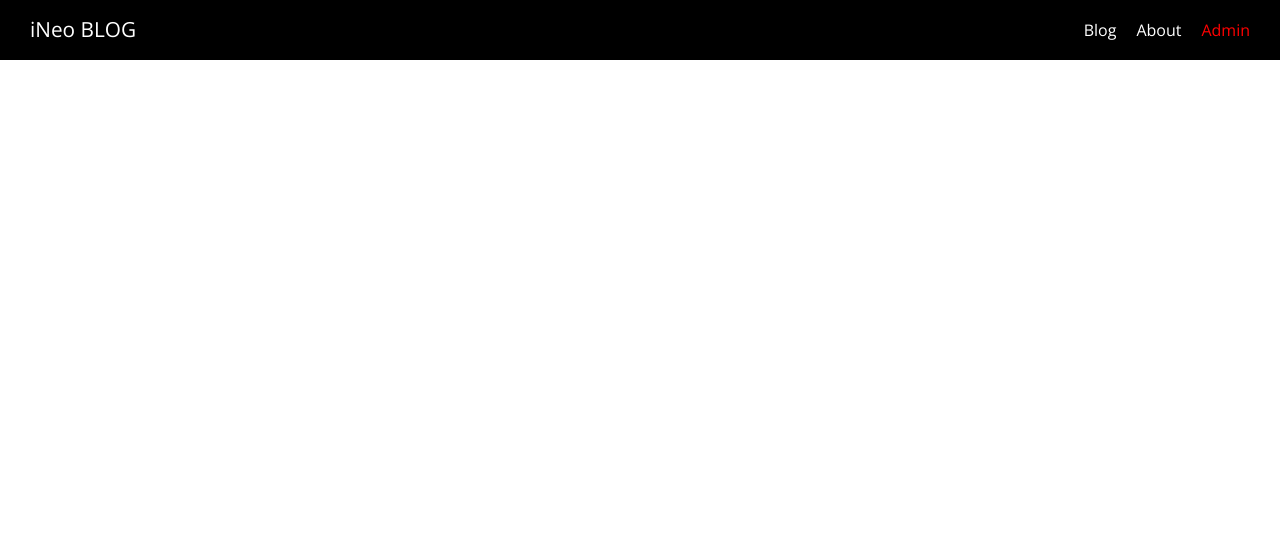
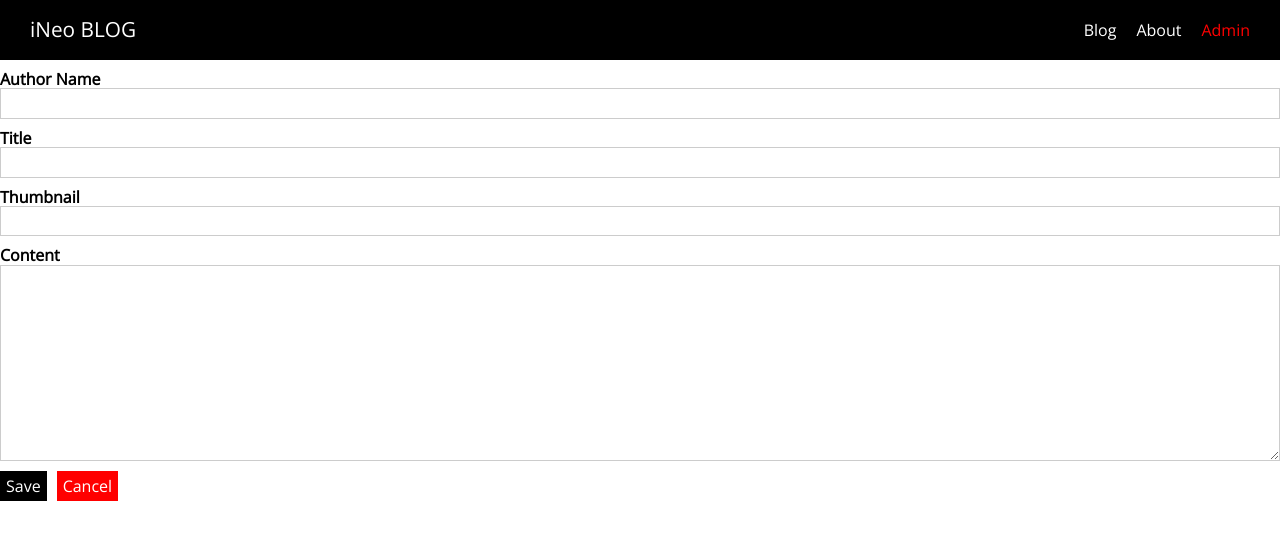
Before and after one commit to hoangbaovu/nuxtjs-training, a Nuxt app in the folder nuxt-course/: page /admin/new-post in a window 1280 px wide. Shown: the top 540 px of the page. Built offline with nearby package versions, Linux system fonts and the light colour scheme.

Commit message:
Lesson_31._Creating_an_Admin_Section

```diff
--- /dev/null
+++ b/nuxt-course/components/UI/AppButton.vue
@@ -0,0 +1,63 @@
+<template>
+  <button
+    class="button"
+    :class="btnStyle"
+    v-bind="$attrs"
+    v-on="$listeners"><slot /></button>
+</template>
+
+<script>
+export default {
+  name: 'AppButton',
+  props: {
+    btnStyle: {
+      type: String,
+      default: ''
+    }
+  }
+}
+</script>
+
+
+<style scoped>
+.button {
+  font: inherit;
+  background-color: black;
+  color: white;
+  padding: 5px;
+  cursor: pointer;
+  border: 1px solid black;
+}
+
+.button:hover,
+.button:active {
+  background-color: rgb(51, 51, 51);
+  border: 1px solid black;
+}
+
+.inverted {
+  background-color: white;
+  color: black;
+  border: 1px solid transparent;
+}
+
+.inverted:hover,
+.inverted:active {
+  color: #ccc;
+  background-color: white;
+  border: 1px solid transparent;
+}
+
+.cancel {
+  background-color: red;
+  color: white;
+  border: 1px solid transparent;
+}
+
+.cancel:hover,
+.cancel:active {
+  background-color: salmon;
+  border: 1px solid transparent;
+  color: white;
+}
+</style>
--- /dev/null
+++ b/nuxt-course/components/UI/AppControlInput.vue
@@ -0,0 +1,58 @@
+<template>
+  <div class="input-control">
+    <label><slot /></label>
+    <input
+      v-if="controlType === 'input'"
+      v-bind="$attrs"
+      :value="value"
+      @input="$emit('input', $event.target.value)">
+    <textarea
+      v-if="controlType === 'textarea'"
+      rows="10"
+      :value="value"
+      @input="$emit('input', $event.target.value)"></textarea>
+  </div>
+</template>
+
+<script>
+export default {
+  name: 'AppInputControl',
+  props: {
+    controlType: {
+      type: String,
+      default: 'input'
+    },
+    value: {
+      type: String,
+      default: ''
+    }
+  }
+}
+</script>
+
+<style scoped>
+.input-control {
+  margin: 10px 0;
+}
+
+.input-control label {
+  display: block;
+  font-weight: bold;
+}
+
+.input-control input,
+.input-control textarea {
+  display: block;
+  width: 100%;
+  box-sizing: border-box;
+  font: inherit;
+  border: 1px solid #ccc;
+  padding: 5px;
+}
+
+.input-control input:focus,
+.input-control textarea:focus {
+  background-color: #eee;
+  outline: none;
+}
+</style>
--- /dev/null
+++ b/nuxt-course/pages/admin/index.vue
@@ -0,0 +1,37 @@
+<template>
+  <div class="admin-page">
+    <section class="new-post">
+      <button @click="$router.push('/admin/new-post')">Create Post</button>
+    </section>
+    <section class="existing-posts">
+      <h1>Existing</h1>
+      <PostList />
+    </section>
+  </div>
+</template>
+
+<script>
+import PostList from '@/components/Posts/Postlist'
+
+export default {
+  components: {
+    PostList
+  }
+}
+</script>
+
+<style scoped>
+  .admin-page {
+    padding: 20px;
+  }
+
+  .new-post {
+    text-align: center;
+    border-bottom: 2px solid #ccc;
+    padding-bottom: 10px;
+  }
+
+  .existing-posts h1 {
+    text-align: center;
+  }
+</style>
--- /dev/null
+++ b/nuxt-course/pages/admin/new-post/index.vue
@@ -0,0 +1,53 @@
+<template>
+  <section class="admin-new-post-page">
+    <section class="admin-new-post-form">
+      <form @submit.prevent="onSave">
+        <AppControlInput v-model="editedPost.author">Author Name</AppControlInput>
+        <AppControlInput v-model="editedPost.title">Title</AppControlInput>
+        <AppControlInput v-model="editedPost.thumbnailLink">Thumbnail</AppControlInput>
+        <AppControlInput
+          control-type="textarea"
+          v-model="editedPost.content">Content
+        </AppControlInput>
+        <AppButton type="submit">Save</AppButton>
+        <AppButton
+          btn-style="cancel"
+          style="margin-left: 10px"
+          type="button"
+          @click="onCancel">Cancel</AppButton>
+      </form>
+    </section>
+  </section>
+</template>
+
+<script>
+import AppButton from '@/components/UI/AppButton'
+import AppControlInput from '@/components/UI/AppControlInput'
+
+export default {
+  components: {
+    AppButton,
+    AppControlInput
+  },
+  data() {
+    return {
+      editedPost: {
+        author: '',
+        title: '',
+        thumbnailLink: '',
+        content: ''
+      }
+    }
+  },
+  methods: {
+    onSave() {
+      // Save the post
+      console.log(this.editedPost);
+    },
+    onCancel() {
+      // Navigation back
+      this.$router.push('/admin');
+    }
+  }
+}
+</script>
```
Also changed, not shown: nuxt-course/pages/admin/_postId/index.vue (added), nuxt-course/pages/posts/auth/index.vue (added).
